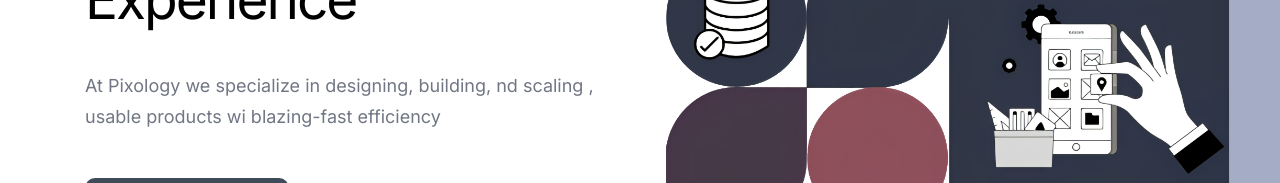
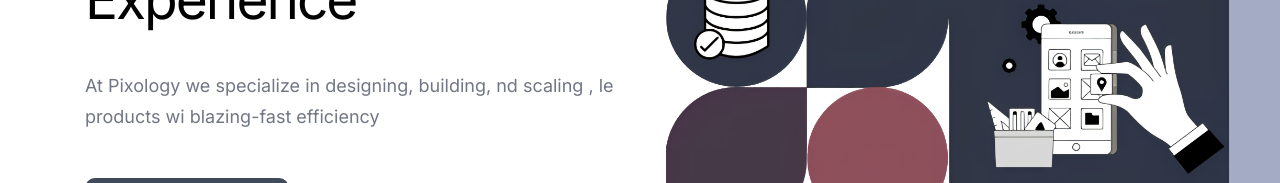
Before and after one commit to Santicabral0478/greenstudios, a Next.js app: page / in a window 1280 px wide. Shown: the part 352-535 px from the top of the page. Built offline with nearby package versions, Linux system fonts and the light colour scheme; no server answers.

Commit message:
update 4jhfsrwgr3h

```diff
--- a/src/components/Hero/index.tsx
+++ b/src/components/Hero/index.tsx
@@ -14,7 +14,7 @@
             </h1>
 
             <p className="hero-text">
-              At Pixology we specialize in designing, building, nd scaling , usable products wi
+              At Pixology we specialize in designing, building, nd scaling , le products wi
               blazing-fast
               efficiency
             </p>
```
